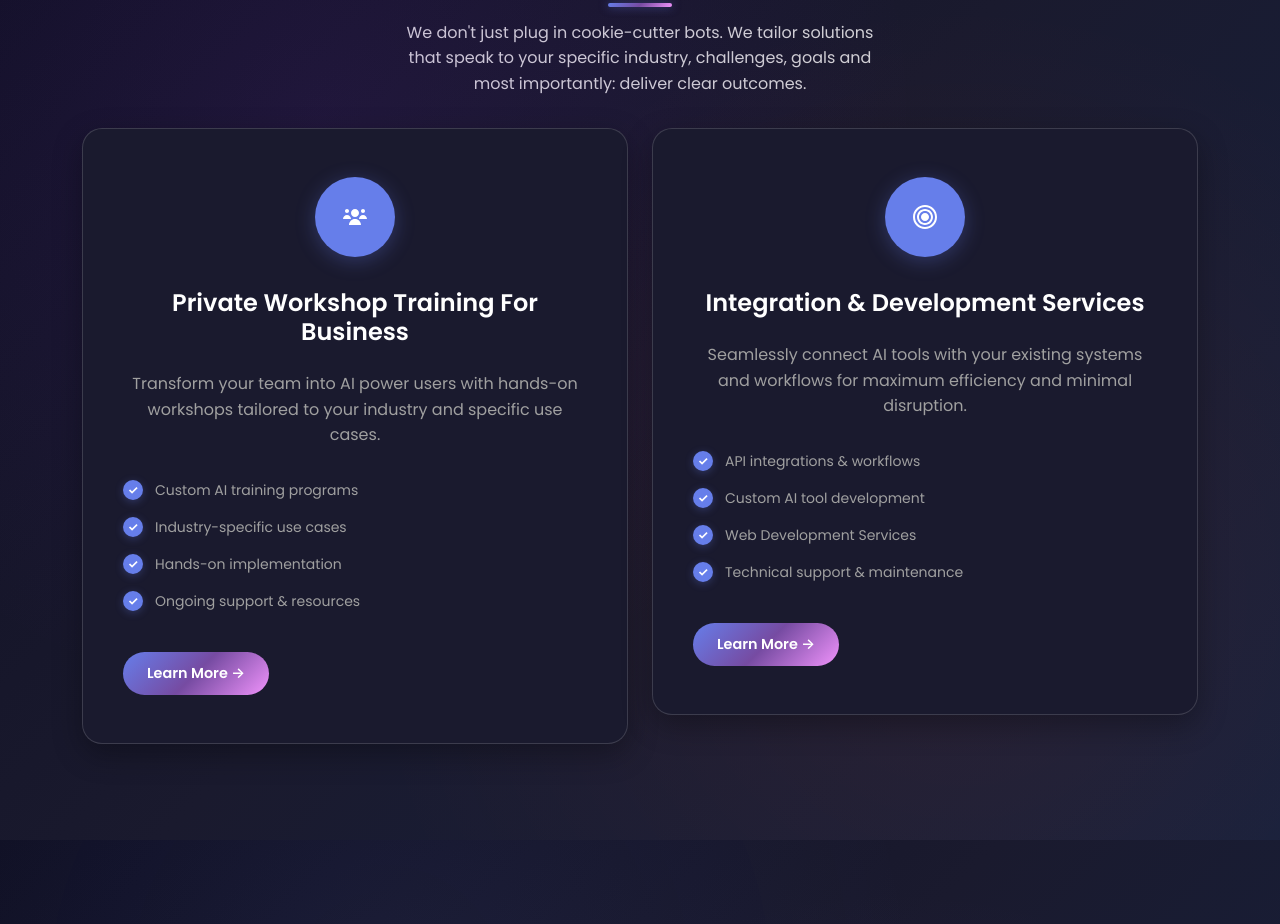
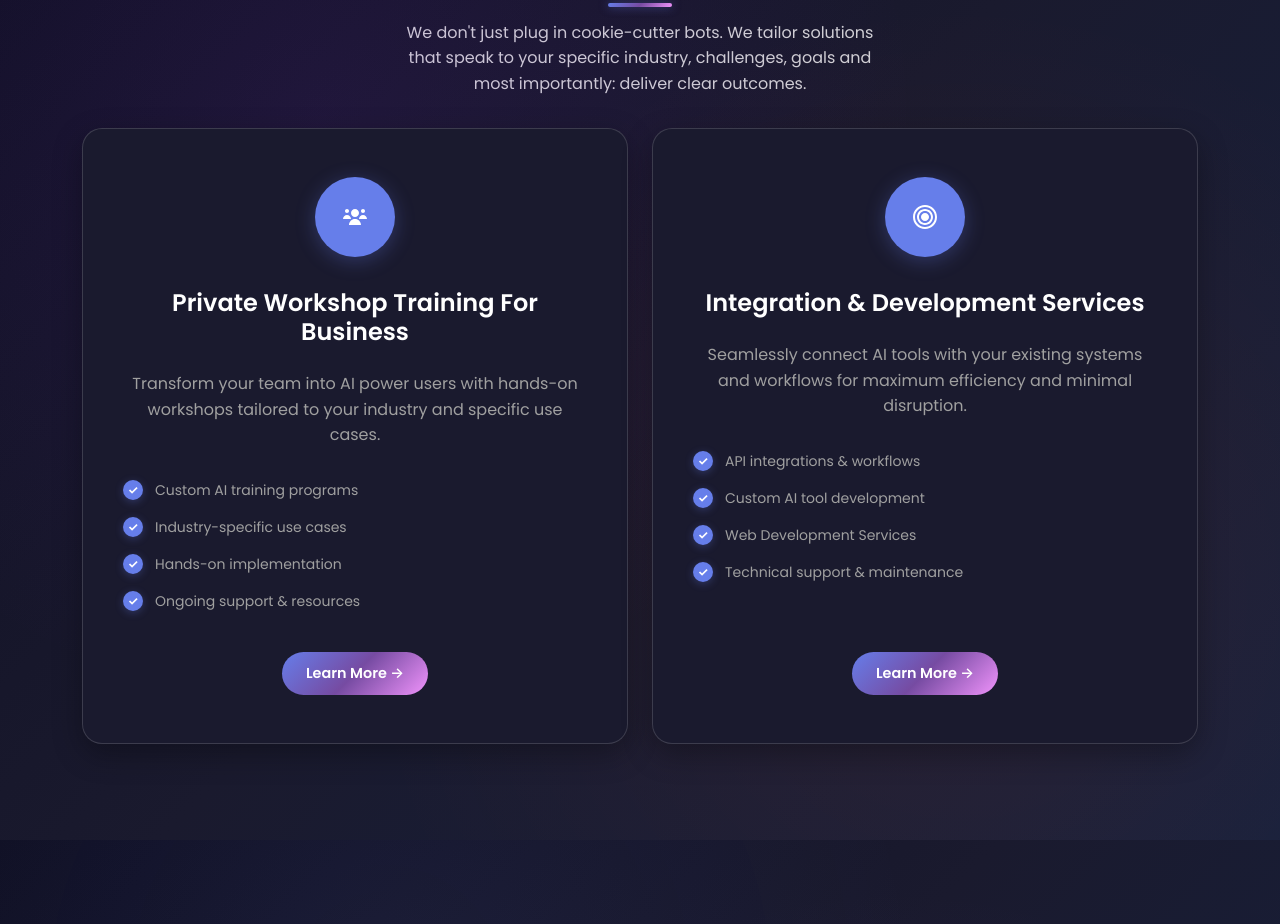
Before and after one commit to dhavalinventam/neophoenix-web, a Next.js app: page / in a window 1280 px wide. Shown: the part 1180-2104 px from the top of the page. Built offline with nearby package versions, Linux system fonts and the light colour scheme.

Commit message:
home-page card

```diff
--- a/src/components/pages/Landing/our-services/OurServices.module.scss
+++ b/src/components/pages/Landing/our-services/OurServices.module.scss
@@ -47,6 +47,8 @@
 // Bootstrap grid is used instead of custom grid
 
 .serviceCard {
+  display: flex;
+  flex-direction: column;
   background: $bg-dark-secondary;
   border: 1px solid $glass-border-medium;
   border-radius: 20px;
@@ -55,6 +57,7 @@
   transition: all $duration-normal $ease-in-out;
   position: relative;
   overflow: hidden;
+  height: 100%;
   box-shadow: 0 10px 30px rgba(0, 0, 0, 0.3);
 
   &::before {
@@ -149,6 +152,7 @@
   padding: 0;
   margin: 0 0 2.5rem;
   text-align: left;
+  flex: 1;
 }
 
 .featureItem {
--- a/src/components/pages/Landing/our-services/index.tsx
+++ b/src/components/pages/Landing/our-services/index.tsx
@@ -107,8 +107,9 @@ const OurServices: React.FC = () => {
                     </li>
                   ))}
                 </ul>
-
-                <Button label={service.buttonText} />
+                <div className="d-flex justify-content-center">
+                  <Button label={service.buttonText} />
+                </div>
               </div>
             </div>
           ))}
```
